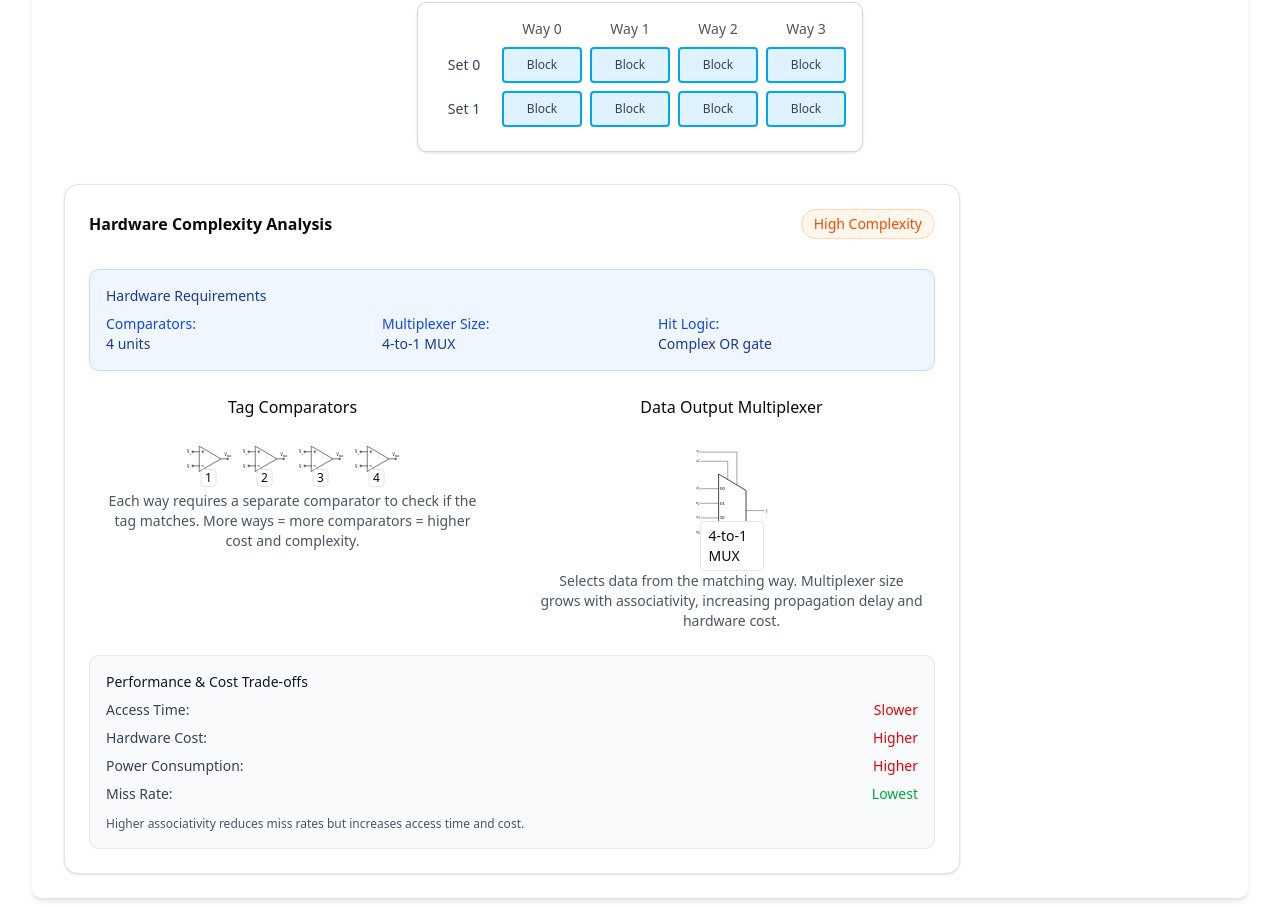
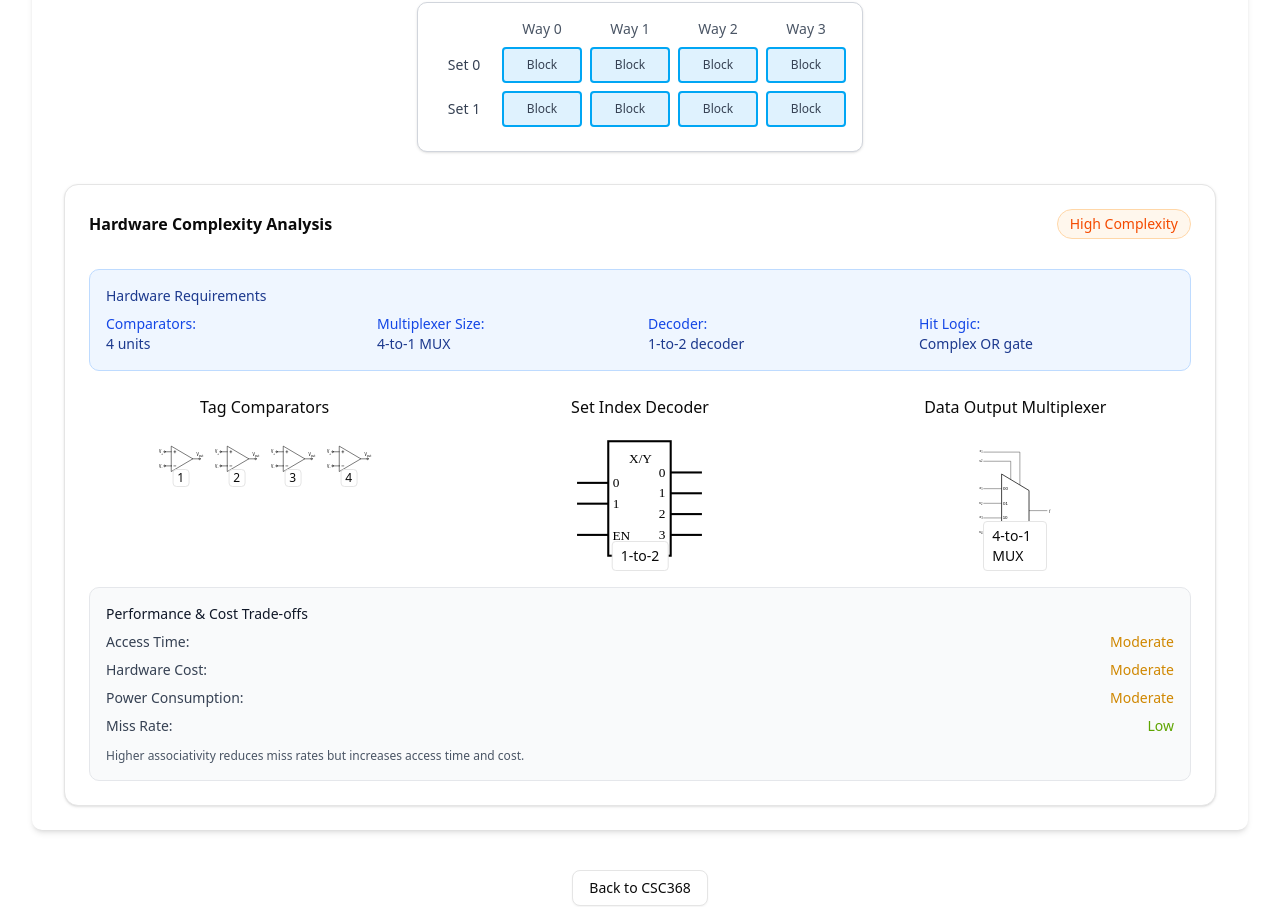
Before and after one commit to Goodr-Interactive/viz-computer-systems, a React (Vite) app: page /csc368/associativity in a window 1280 px wide. Shown: the part 592-1499 px from the top of the page. Built offline with nearby package versions, Linux system fonts and the light colour scheme.

Commit message:
ui updates and rm custom

```diff
--- a/src/pages/csc368/cache/components/Associativity.tsx
+++ b/src/pages/csc368/cache/components/Associativity.tsx
@@ -6,6 +6,7 @@ import { BinaryBlock } from "./BinaryBlock";
 // Import the SVG assets for hardware visualization
 import ComparatorSvg from "@/assets/comparator.svg";
 import MultiplexerSvg from "@/assets/mux.svg";
+import DecoderSvg from "@/assets/decoder.svg";
 
 interface CacheConfig {
   ways: number;
@@ -279,7 +280,7 @@ function HardwareComplexity({ config }: HardwareComplexityProps) {
   }[complexityLevel];
 
   return (
-    <Card className="w-full max-w-4xl">
+    <Card className="w-full max-w-6xl mx-auto">
       <CardHeader>
         <CardTitle className="flex items-center justify-between">
           Hardware Complexity Analysis
@@ -293,7 +294,7 @@ function HardwareComplexity({ config }: HardwareComplexityProps) {
           {/* Summary */}
           <div className="p-4 bg-blue-50 rounded-lg border border-blue-200">
             <h4 className="text-sm font-medium text-blue-900 mb-2">Hardware Requirements</h4>
-            <div className="grid grid-cols-1 md:grid-cols-3 gap-4 text-sm">
+            <div className="grid grid-cols-1 md:grid-cols-4 gap-4 text-sm">
               <div>
                 <span className="text-blue-700 font-medium">Comparators:</span>
                 <div className="text-blue-900">{numComparators} units</div>
@@ -303,13 +304,17 @@ function HardwareComplexity({ config }: HardwareComplexityProps) {
                 <div className="text-blue-900">{config.ways === 1 ? "No MUX needed" : `${muxSize}-to-1 MUX`}</div>
               </div>
               <div>
+                <span className="text-blue-700 font-medium">Decoder:</span>
+                <div className="text-blue-900">{getAddressPartition(config).setBits === 0 ? "No decoder needed" : `${getAddressPartition(config).setBits}-to-${Math.pow(2, getAddressPartition(config).setBits)} decoder`}</div>
+              </div>
+              <div>
                 <span className="text-blue-700 font-medium">Hit Logic:</span>
                 <div className="text-blue-900">{config.ways === 1 ? "Simple" : "Complex OR gate"}</div>
               </div>
             </div>
           </div>
 
-          <div className="grid grid-cols-1 md:grid-cols-2 gap-8">
+          <div className="grid grid-cols-1 md:grid-cols-3 gap-6">
             {/* Comparator Visualization */}
             <div className="space-y-4">
               <h4 className="text-md font-medium text-center">Tag Comparators</h4>
@@ -333,10 +338,39 @@ function HardwareComplexity({ config }: HardwareComplexityProps) {
                     </div>
                   )}
                 </div>
-                <div className="text-center text-sm text-gray-600 max-w-sm">
+                {/* <div className="text-center text-sm text-gray-600 max-w-sm">
                   Each way requires a separate comparator to check if the tag matches.
                   More ways = more comparators = higher cost and complexity.
-                </div>
+                </div> */}
+              </div>
+            </div>
+
+            {/* Decoder Visualization */}
+            <div className="space-y-4">
+              <h4 className="text-md font-medium text-center">Set Index Decoder</h4>
+              <div className="flex flex-col items-center space-y-2">
+                {getAddressPartition(config).setBits === 0 ? (
+                  <div className="w-32 h-32 flex items-center justify-center border-2 border-dashed border-gray-300 rounded-lg bg-gray-50">
+                    <span className="text-gray-500 font-medium text-sm">No decoder needed</span>
+                  </div>
+                ) : (
+                  <div className="relative">
+                    <img
+                      src={DecoderSvg}
+                      alt={`${getAddressPartition(config).setBits}-to-${Math.pow(2, getAddressPartition(config).setBits)} Decoder`}
+                      className="w-32 h-32"
+                    />
+                    <div className="absolute -bottom-2 left-1/2 transform -translate-x-1/2 text-sm bg-white px-2 py-1 rounded border font-medium">
+                      {getAddressPartition(config).setBits}-to-{Math.pow(2, getAddressPartition(config).setBits)}
+                    </div>
+                  </div>
+                )}
+                {/* <div className="text-center text-sm text-gray-600 max-w-sm">
+                  {getAddressPartition(config).setBits === 0
+                    ? "Fully associative caches don't need set selection since there's only one set."
+                    : "Converts set index bits into individual set selection lines. Complexity grows with the number of sets."
+                  }
+                </div> */}
               </div>
             </div>
 
@@ -360,12 +394,12 @@ function HardwareComplexity({ config }: HardwareComplexityProps) {
                     </div>
                   </div>
                 )}
-                <div className="text-center text-sm text-gray-600 max-w-sm">
+                {/* <div className="text-center text-sm text-gray-600 max-w-sm">
                   {config.ways === 1
                     ? "Direct-mapped caches don't need a multiplexer since there's only one way per set."
                     : "Selects data from the matching way. Multiplexer size grows with associativity, increasing propagation delay and hardware cost."
                   }
-                </div>
+                </div> */}
               </div>
             </div>
           </div>
@@ -376,26 +410,26 @@ function HardwareComplexity({ config }: HardwareComplexityProps) {
             <div className="space-y-2 text-sm">
               <div className="flex justify-between">
                 <span className="text-gray-700">Access Time:</span>
-                <span className={`font-medium ${config.ways === 1 ? 'text-green-600' : config.ways <= 2 ? 'text-yellow-600' : 'text-red-600'}`}>
-                  {config.ways === 1 ? 'Fastest' : config.ways <= 2 ? 'Moderate' : 'Slower'}
+                <span className={`font-medium ${config.ways === 1 ? 'text-green-600' : config.ways <= 2 ? 'text-lime-600' : config.ways <= 4 ? 'text-yellow-600' : 'text-red-600'}`}>
+                  {config.ways === 1 ? 'Lowest' : config.ways <= 2 ? 'Low' : config.ways <= 4 ? 'Moderate' : 'Highest'}
                 </span>
               </div>
               <div className="flex justify-between">
                 <span className="text-gray-700">Hardware Cost:</span>
-                <span className={`font-medium ${config.ways === 1 ? 'text-green-600' : config.ways <= 2 ? 'text-yellow-600' : 'text-red-600'}`}>
-                  {config.ways === 1 ? 'Lowest' : config.ways <= 2 ? 'Moderate' : 'Higher'}
+                <span className={`font-medium ${config.ways === 1 ? 'text-green-600' : config.ways <= 2 ? 'text-lime-600' : config.ways <= 4 ? 'text-yellow-600' : 'text-red-600'}`}>
+                  {config.ways === 1 ? 'Lowest' : config.ways <= 2 ? 'Low' : config.ways <= 4 ? 'Moderate' : 'Highest'}
                 </span>
               </div>
               <div className="flex justify-between">
                 <span className="text-gray-700">Power Consumption:</span>
-                <span className={`font-medium ${config.ways === 1 ? 'text-green-600' : config.ways <= 2 ? 'text-yellow-600' : 'text-red-600'}`}>
-                  {config.ways === 1 ? 'Lowest' : config.ways <= 2 ? 'Moderate' : 'Higher'}
+                <span className={`font-medium ${config.ways === 1 ? 'text-green-600' : config.ways <= 2 ? 'text-lime-600' : config.ways <= 4 ? 'text-yellow-600' : 'text-red-600'}`}>
+                  {config.ways === 1 ? 'Lowest' : config.ways <= 2 ? 'Low' : config.ways <= 4 ? 'Moderate' : 'Highest'}
                 </span>
               </div>
               <div className="flex justify-between">
                 <span className="text-gray-700">Miss Rate:</span>
-                <span className={`font-medium ${config.ways === 1 ? 'text-red-600' : config.ways <= 2 ? 'text-yellow-600' : 'text-green-600'}`}>
-                  {config.ways === 1 ? 'Highest' : config.ways <= 2 ? 'Moderate' : 'Lowest'}
+                <span className={`font-medium ${config.ways === 1 ? 'text-red-600' : config.ways <= 2 ? 'text-yellow-600' : config.ways <= 4 ? 'text-lime-600' : 'text-green-600'}`}>
+                  {config.ways === 1 ? 'Highest' : config.ways <= 2 ? 'Moderate' : config.ways <= 4 ? 'Low' : 'Lowest'}
                 </span>
               </div>
             </div>
@@ -403,7 +437,7 @@ function HardwareComplexity({ config }: HardwareComplexityProps) {
               {config.ways === 1 && "Direct-mapped caches are fastest but have the highest miss rates due to conflicts."}
               {config.ways > 1 && config.ways <= 2 && "Low associativity provides a good balance of performance and miss rate."}
               {config.ways > 2 && config.ways <= 4 && "Higher associativity reduces miss rates but increases access time and cost."}
-              {config.ways > 4 && "Very high associativity approaches fully associative behavior with significant hardware overhead."}
+              {config.ways > 4 && "Fully associative caches have the lowest miss rates but significant hardware overhead and slower access times."}
             </div>
           </div>
         </div>
@@ -459,7 +493,8 @@ export default function Associativity() {
                       {key}
                     </SelectItem>
                   ))}
-                  <SelectItem value="custom">Custom Configuration</SelectItem>
+                  {/* Custom configuration in the future */}
+                  {/* <SelectItem value="custom">Custom Configuration</SelectItem> */}
                 </SelectContent>
               </Select>
             </div>
```
